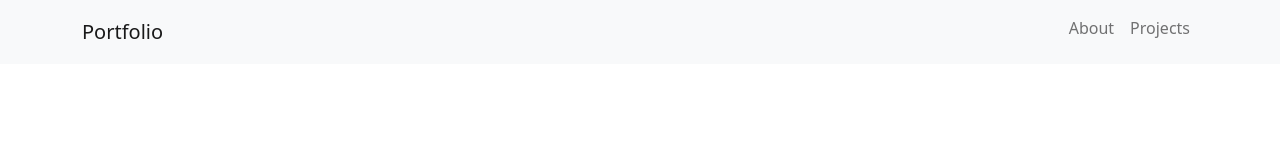
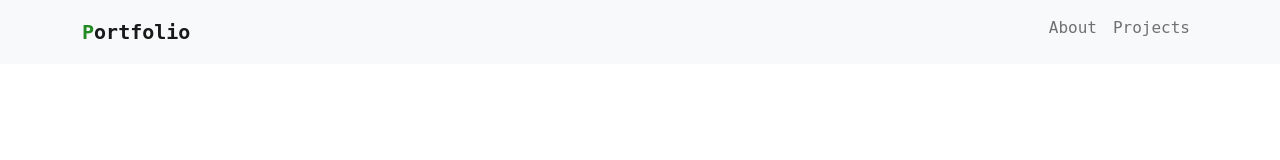
Before and after one commit to ezradinkins/HTML, a plain HTML site: page Portfolio/index.html in a window 1280 px wide. Drawn offline with nearby package versions, Linux system fonts and the light colour scheme.

Commit message:
added styles

```diff
--- a/Portfolio/index.html
+++ b/Portfolio/index.html
@@ -6,7 +6,7 @@
     <meta name="viewport" content="width=device-width, initial-scale=1">
     <link rel="icon" type="image/png" href="./img/techis-logo (1).png">
     <link href="https://cdn.jsdelivr.net/npm/bootstrap@5.1.3/dist/css/bootstrap.min.css" rel="stylesheet" integrity="sha384-1BmE4kWBq78iYhFldvKuhfTAU6auU8tT94WrHftjDbrCEXSU1oBoqyl2QvZ6jIW3" crossorigin="anonymous">
-    <link rel="stylesheet" href="style.css">
+    <link rel="stylesheet" href="styles.css">
     <title>Portfolio</title>
 </head>
 <body>
--- a/Portfolio/styles.css
+++ b/Portfolio/styles.css
@@ -6,5 +6,9 @@ body {
 }
 
 .font-primary {
-    color:darkolivegreen
+    color:forestgreen
 }
+.title-icon {
+    font-size:20px;
+    font-weight:bold;
+}
```
